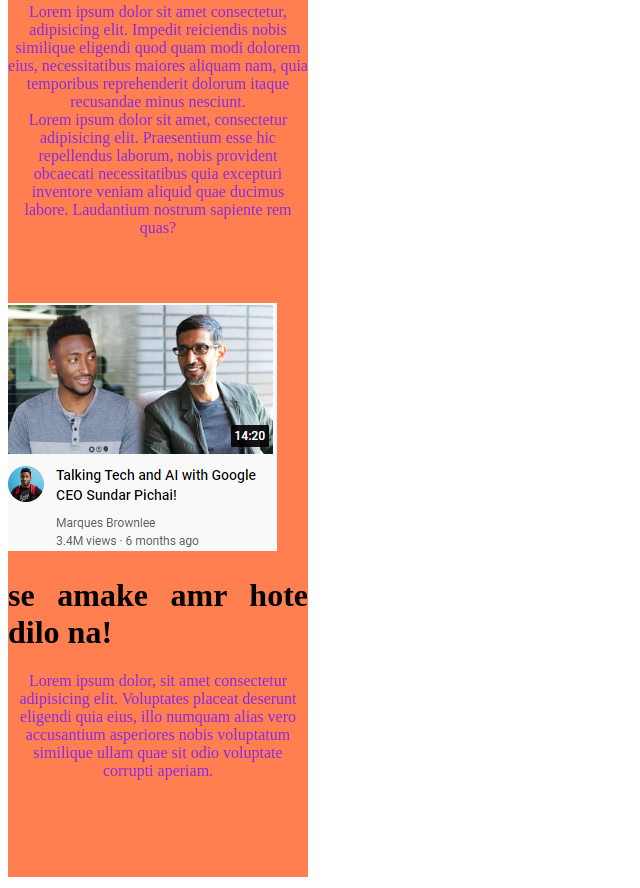
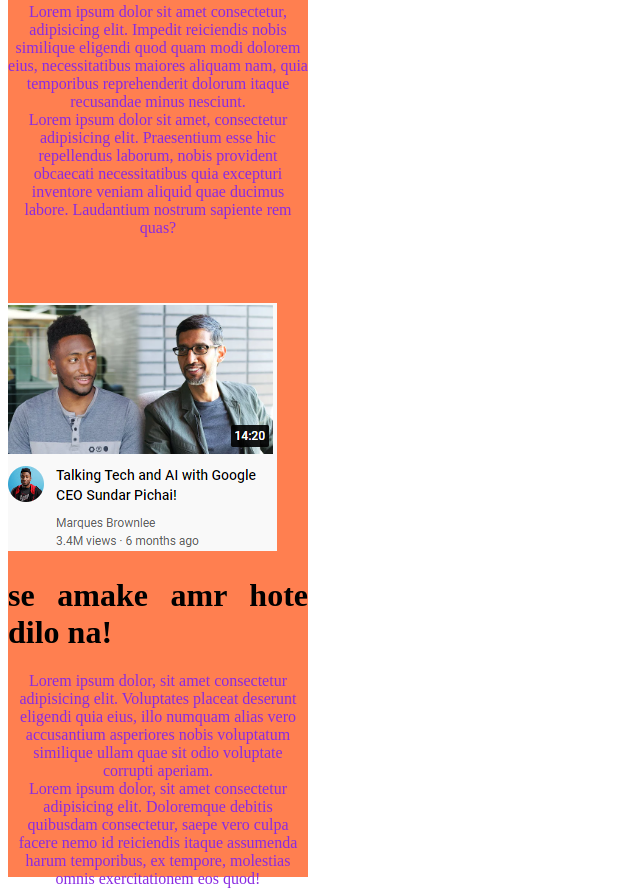
Before and after one commit to Sohelkhan24/my-hablu, a plain HTML site: page index.html in a window 1280 px wide. Shown: the part 698-1586 px from the top of the page, without its empty margins (0-640 px from the left). Drawn offline with Linux system fonts and the light colour scheme.

Commit message:
eight web

```diff
--- a/index.html
+++ b/index.html
@@ -38,6 +38,7 @@
             se amake amr hote dilo na!
         </h1>
         <p>Lorem ipsum dolor, sit amet consectetur adipisicing elit. Voluptates placeat deserunt eligendi quia eius, illo numquam alias vero accusantium asperiores nobis voluptatum similique ullam quae sit odio voluptate corrupti aperiam.</p>
+        <p>Lorem ipsum dolor, sit amet consectetur adipisicing elit. Doloremque debitis quibusdam consectetur, saepe vero culpa facere nemo id reiciendis itaque assumenda harum temporibus, ex tempore, molestias omnis exercitationem eos quod!</p>
     </div>
 </body>
 </html>
```
